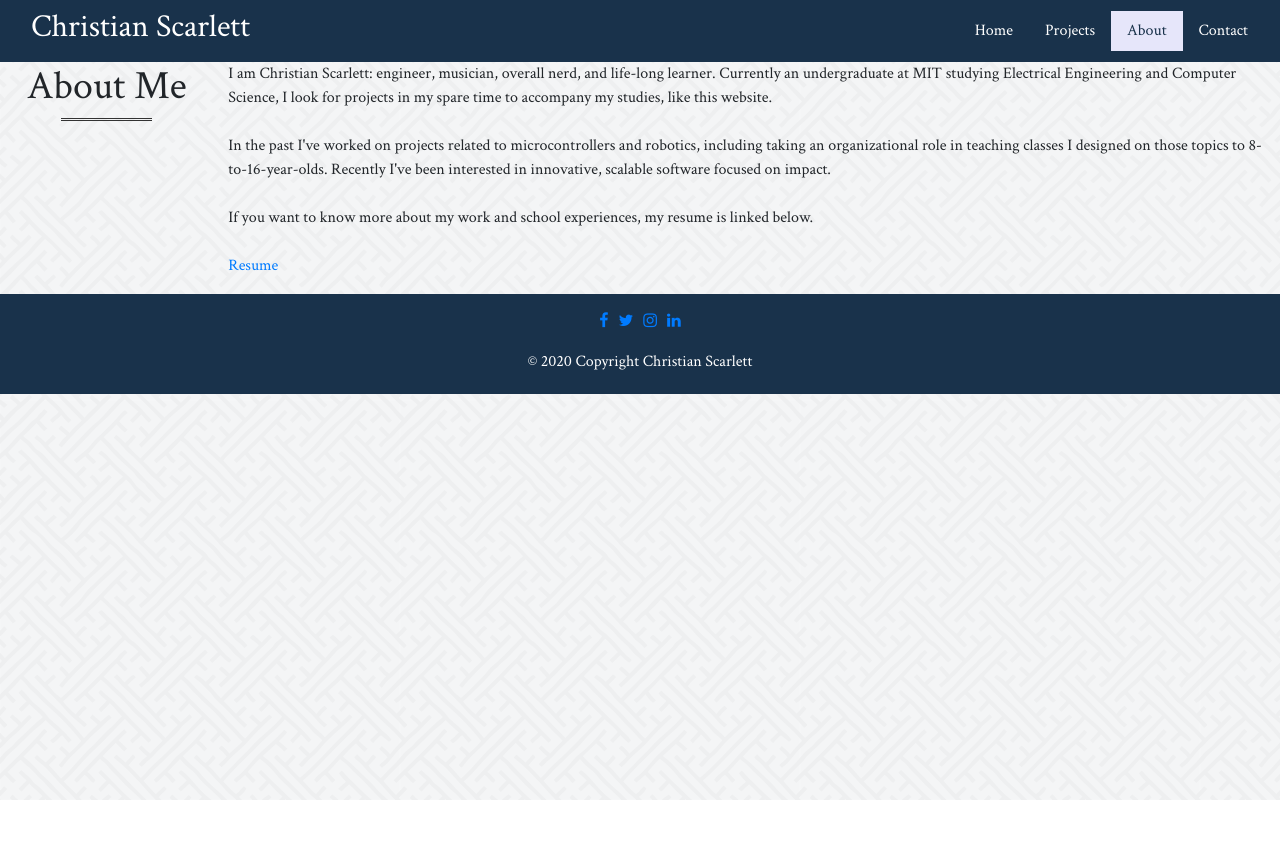
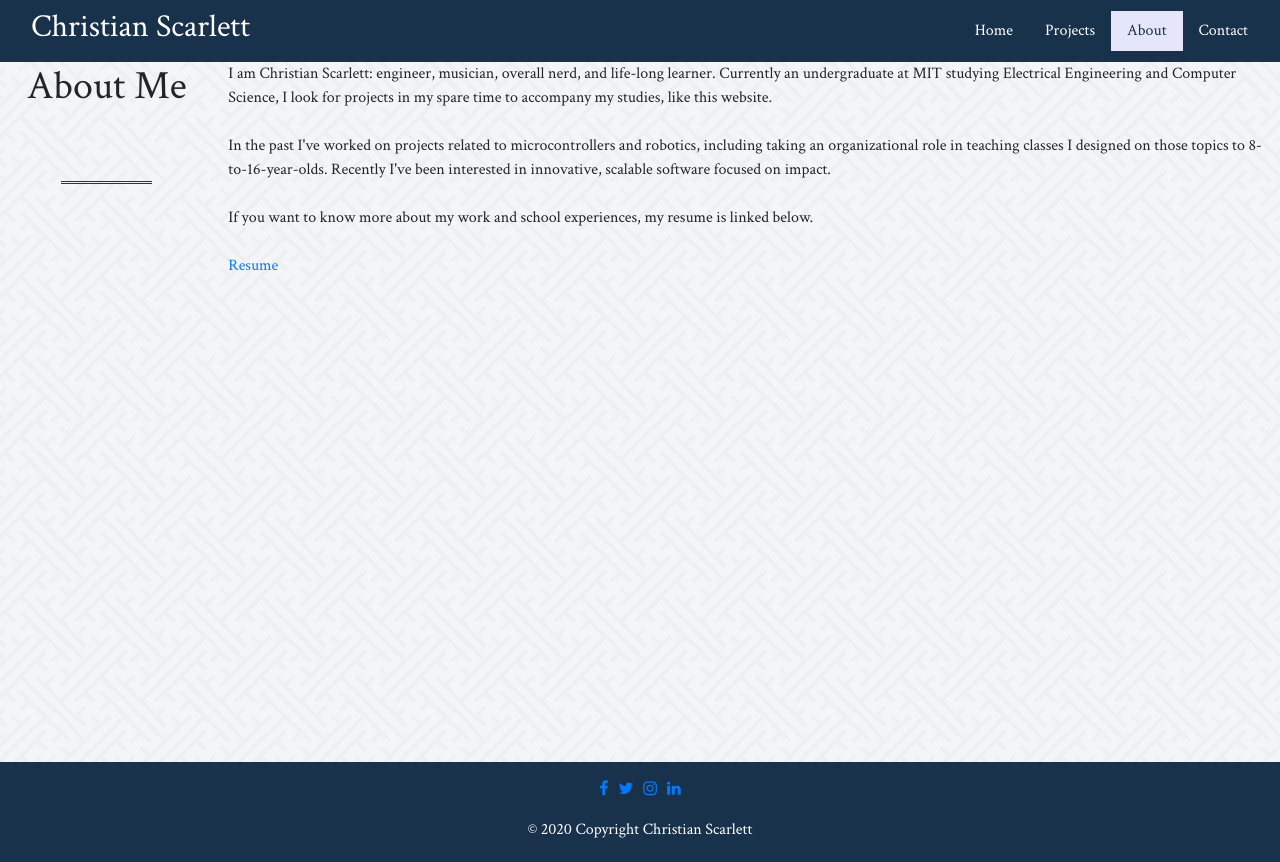
Before and after one commit to christianscarlett/website, a React (Create React App) app: page /#/about in a window 1280 px wide. Before the commit the page ends 800 px from the top, so only its background shows below. Built offline with nearby package versions, Linux system fonts and the light colour scheme.

Commit message:
fix formatting

```diff
--- /dev/null
+++ b/src/templates/Page.js
@@ -0,0 +1,18 @@
+import React, { Component } from 'react';
+import Footer from '../components/Footer';
+
+class Page extends Component {
+  render() {
+    return (
+      <>
+      {this.props.navbar}
+      <div class='page'>
+        {this.props.content}
+        <Footer />
+      </div>
+      </>
+    );
+  }
+}
+
+export default Page;
--- a/src/templates/Subpage.js
+++ b/src/templates/Subpage.js
@@ -1,12 +1,16 @@
 import React, { Component } from 'react';
 import Footer from '../components/Footer';
+import Page from './Page';
 
 class Subpage extends Component {
 
   render() {
     return (
+
+      <Page
+      navbar={this.props.navbar}
+      content={(
         <>
-      {this.props.navbar}
         <div class="subpage-content container-fluid" id="page-center">
           <div class='row'>
             <div class='title-col col-2'>
@@ -14,6 +18,7 @@ class Subpage extends Component {
                 {this.props.title}
               </h1>
               <hr class="separator" />
+              <div class='test'></div>
             </div>
             <div class='col'>
               <div class="subpage-text">
@@ -22,8 +27,9 @@ class Subpage extends Component {
             </div>
           </div>
         </div>
-      <Footer />
         </>
+        )}
+      />
     );
   }
 }
--- a/src/webcss.css
+++ b/src/webcss.css
@@ -17,6 +17,14 @@ body {
     /* font-family: 'Cairo', sans-serif !important; */
     font-size: 100%;
     background-image: url("./images/interlaced.png");
+}
+
+/* Framework */
+.page {
+    display: flex;
+    min-height: 100vh;
+    flex-direction: column;
+    justify-content: space-between;
 }
 
 
@@ -39,6 +47,10 @@ body {
 
 .title-col > h1 {
     text-align: center;
+}
+
+.title-col > h1, hr {
+    flex: 1;
 }
 
 
```
Lines whose indentation alone changed are shown as unchanged.
